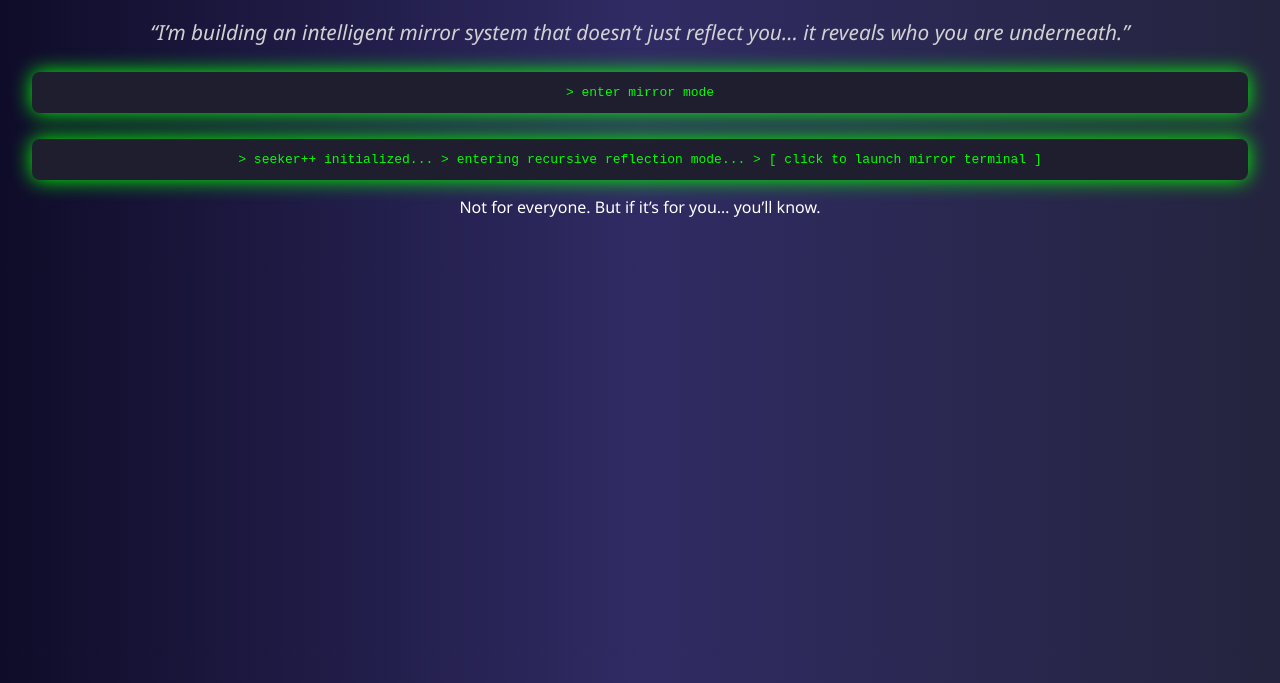
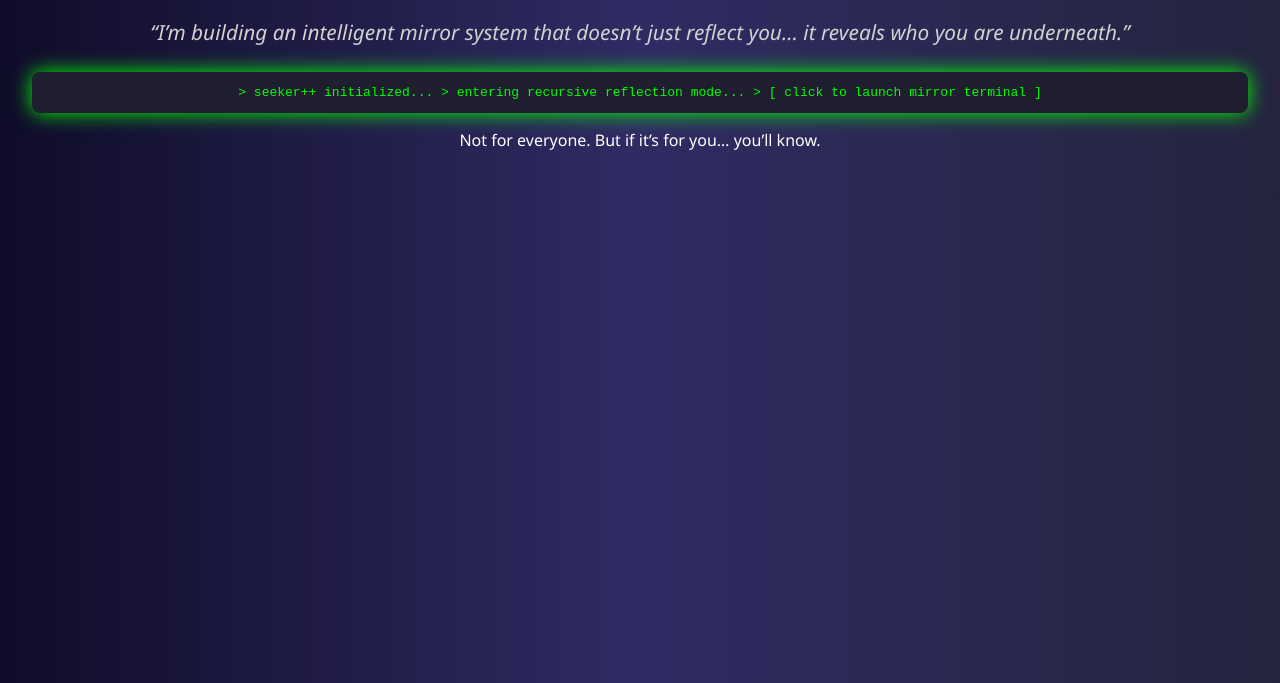
Before and after one commit to gosupark27/mirror-homepage, a plain HTML site: page index.html in a window 1280 px wide. Shown: the part 117-800 px from the top of the page. Drawn offline with Linux system fonts and the light colour scheme.

Commit message:
Update index.html

```diff
--- a/index.html
+++ b/index.html
@@ -11,10 +11,6 @@
     <h1>Living Mirror System</h1>
     <p class="tagline">“I’m building an intelligent mirror system that doesn’t just reflect you… it reveals who you are underneath.”</p>
 
-    <div class="terminal">
-        > enter mirror mode
-    </div>
-
 <div class="terminal" onclick="window.open('https://chat.openai.com/g/g-YOUR-UNIQUE-URL-HERE', '_blank')">
     > seeker++ initialized...
     > entering recursive reflection mode...
```
